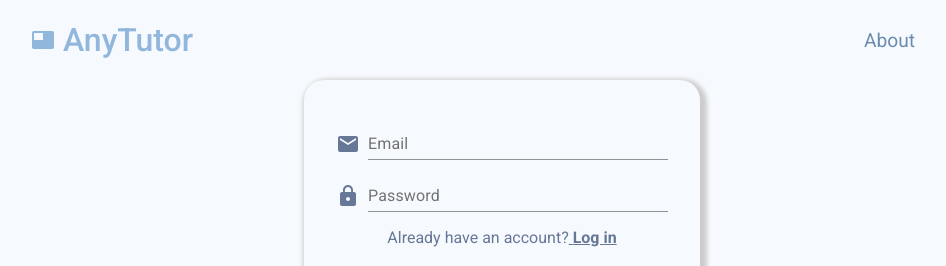
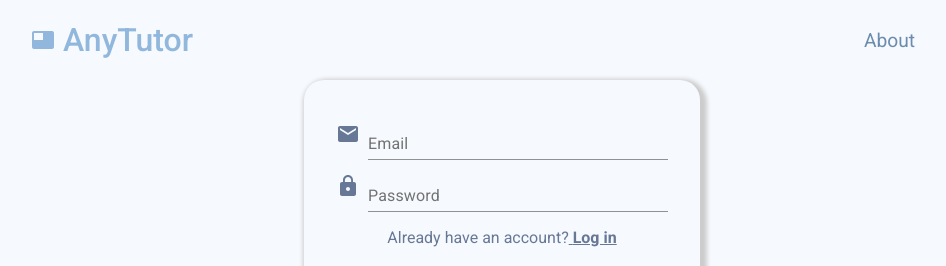
Before and after one commit to AllardQuek/AnyTutor, a React (Create React App) app: page /login in a window 1280 px wide. Shown: the top 266 px of the page, without its empty margins (138-1084 px from the left). Built offline with nearby package versions, Linux system fonts and the light colour scheme; no server answers.

Commit message:
aligned icon with field when helper text is present

```diff
--- a/src/pages/Login.js
+++ b/src/pages/Login.js
@@ -36,7 +36,7 @@ const Login = (props) => {
       <BackgroundStyle />
       <form className="login" onSubmit={handleSubmit}>
         <div>
-          <Grid container spacing={1} alignItems="flex-end">
+          <Grid container spacing={1} alignItems="center">
             <Grid item>
               <EmailIcon />
             </Grid>
@@ -53,7 +53,7 @@ const Login = (props) => {
         </div>
 
         <div>
-          <Grid container spacing={1} alignItems="flex-end">
+          <Grid container spacing={1} alignItems="center">
             <Grid item>
               <LockIcon />
             </Grid>
```
